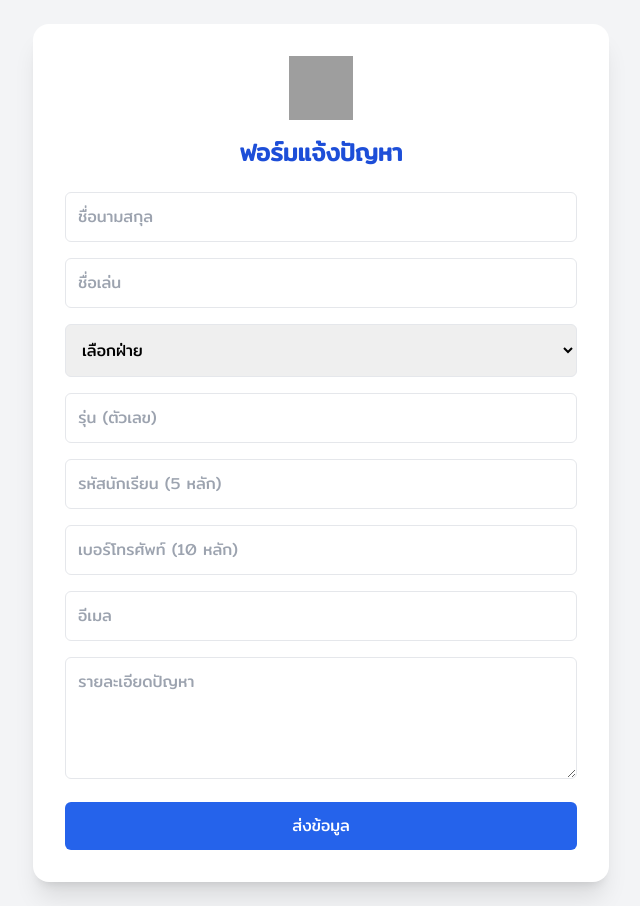
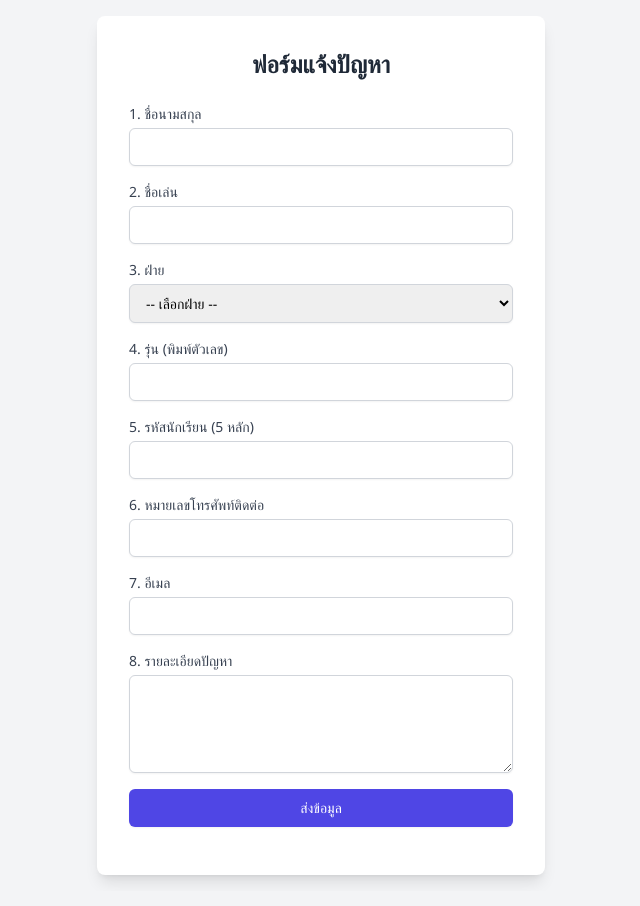
Before and after one commit to naphatphong-bwnsc/sos, a plain HTML site: page form.html in a window 1280 px wide. Shown: the whole page, without its empty margins (319-959 px from the left). Drawn offline with nearby package versions, Linux system fonts and the light colour scheme; some packages are replaced by stand-ins of ours; grey boxes are pictures that could not be loaded; a script that the page names is missing.

Commit message:
Update form.html

```diff
--- a/form.html
+++ b/form.html
@@ -1,105 +1,131 @@
 <!DOCTYPE html>
 <html lang="th">
 <head>
-  <meta charset="UTF-8" />
-  <title>ฟอร์มแจ้งปัญหา</title>
-  <meta name="viewport" content="width=device-width, initial-scale=1" />
-
-  <!-- Tailwind CSS -->
+    <meta charset="UTF-8">
+    <meta name="viewport" content="width=device-width, initial-scale=1.0">
+    <title>ระบบแจ้งปัญหา</title>
     <script src="https://cdn.tailwindcss.com"></script>
-
-  <!-- Google Font: Mitr -->
-  <link href="https://fonts.googleapis.com/css2?family=Mitr&display=swap" rel="stylesheet">
     <style>
+        /* Optional: Custom styles if needed, though Tailwind covers most */
         body {
-      font-family: 'Mitr', sans-serif;
+            font-family: 'Segoe UI', Tahoma, Geneva, Verdana, sans-serif;
         }
     </style>
-
-  <!-- SweetAlert2 -->
-  <script src="https://cdn.jsdelivr.net/npm/sweetalert2@11"></script>
 </head>
-
-<body class="bg-gray-100 min-h-screen flex items-center justify-center p-6">
-  <div class="bg-white rounded-2xl shadow-xl p-8 w-full max-w-xl">
-    <div class="flex justify-center mb-4">
-      <img src="https://upload.wikimedia.org/wikipedia/commons/thumb/e/e1/Information_icon4.svg/120px-Information_icon4.svg.png" alt="logo" class="w-16 h-16">
+<body class="bg-gray-100 flex items-center justify-center min-h-screen p-4">
+    <div class="bg-white p-8 rounded-lg shadow-lg w-full max-w-md">
+        <h2 class="text-2xl font-bold text-center text-gray-800 mb-6">ฟอร์มแจ้งปัญหา</h2>
+        <form id="issueForm" class="space-y-4">
+            <div>
+                <label for="fullname" class="block text-sm font-medium text-gray-700">1. ชื่อนามสกุล</label>
+                <input type="text" id="fullname" name="fullname" required
+                       class="mt-1 block w-full px-3 py-2 border border-gray-300 rounded-md shadow-sm focus:outline-none focus:ring-indigo-500 focus:border-indigo-500 sm:text-sm">
             </div>
 
-    <h2 class="text-2xl font-bold mb-6 text-center text-blue-700">ฟอร์มแจ้งปัญหา</h2>
+            <div>
+                <label for="nickname" class="block text-sm font-medium text-gray-700">2. ชื่อเล่น</label>
+                <input type="text" id="nickname" name="nickname" required
+                       class="mt-1 block w-full px-3 py-2 border border-gray-300 rounded-md shadow-sm focus:outline-none focus:ring-indigo-500 focus:border-indigo-500 sm:text-sm">
+            </div>
 
-    <form id="problemForm" class="space-y-4">
-      <input type="text" name="fullname" placeholder="ชื่อนามสกุล" required class="w-full p-3 border rounded-md" />
-      <input type="text" name="nickname" placeholder="ชื่อเล่น" required class="w-full p-3 border rounded-md" />
+            <div>
+                <label for="department" class="block text-sm font-medium text-gray-700">3. ฝ่าย</label>
+                <select id="department" name="department" required
+                        class="mt-1 block w-full px-3 py-2 border border-gray-300 rounded-md shadow-sm focus:outline-none focus:ring-indigo-500 focus:border-indigo-500 sm:text-sm">
+                    <option value="">-- เลือกฝ่าย --</option>
+                    <option value="IT Support">IT Support</option>
+                    <option value="HR">HR</option>
+                    <option value="Accounting">Accounting</option>
+                    <option value="Marketing">Marketing</option>
+                    <option value="General Affairs">General Affairs</option>
+                    <option value="Other">อื่นๆ</option>
+                </select>
+            </div>
 
-      <select name="department" required class="w-full p-3 border rounded-md">
-        <option value="" disabled selected>เลือกฝ่าย</option>
-        <option>ประชาสัมพันธ์</option>
-        <option>ลงทะเบียน</option>
-        <option>สถานที่</option>
-        <option>พยาบาล</option>
-        <option>กิจกรรม</option>
-        <option>อื่นๆ</option>
-      </select>
+            <div>
+                <label for="generation" class="block text-sm font-medium text-gray-700">4. รุ่น (พิมพ์ตัวเลข)</label>
+                <input type="number" id="generation" name="generation" required min="1"
+                       class="mt-1 block w-full px-3 py-2 border border-gray-300 rounded-md shadow-sm focus:outline-none focus:ring-indigo-500 focus:border-indigo-500 sm:text-sm">
+            </div>
 
-      <input type="number" name="generation" placeholder="รุ่น (ตัวเลข)" required class="w-full p-3 border rounded-md" />
-      <input type="text" name="studentId" placeholder="รหัสนักเรียน (5 หลัก)" maxlength="5" pattern="\d{5}" required class="w-full p-3 border rounded-md" />
-      <input type="tel" name="phone" placeholder="เบอร์โทรศัพท์ (10 หลัก)" pattern="0[0-9]{9}" required class="w-full p-3 border rounded-md" />
-      <input type="email" name="email" placeholder="อีเมล" required class="w-full p-3 border rounded-md" />
-      <textarea name="problem" placeholder="รายละเอียดปัญหา" rows="4" required class="w-full p-3 border rounded-md"></textarea>
+            <div>
+                <label for="studentId" class="block text-sm font-medium text-gray-700">5. รหัสนักเรียน (5 หลัก)</label>
+                <input type="text" id="studentId" name="studentId" required pattern="\d{5}" maxlength="5"
+                       title="กรุณากรอกรหัสนักเรียน 5 หลักที่เป็นตัวเลขเท่านั้น"
+                       class="mt-1 block w-full px-3 py-2 border border-gray-300 rounded-md shadow-sm focus:outline-none focus:ring-indigo-500 focus:border-indigo-500 sm:text-sm">
+            </div>
 
-      <button type="submit" class="w-full bg-blue-600 text-white py-3 rounded-md hover:bg-blue-700 transition">
+            <div>
+                <label for="phone" class="block text-sm font-medium text-gray-700">6. หมายเลขโทรศัพท์ติดต่อ</label>
+                <input type="tel" id="phone" name="phone" required
+                       class="mt-1 block w-full px-3 py-2 border border-gray-300 rounded-md shadow-sm focus:outline-none focus:ring-indigo-500 focus:border-indigo-500 sm:text-sm">
+            </div>
+
+            <div>
+                <label for="email" class="block text-sm font-medium text-gray-700">7. อีเมล</label>
+                <input type="email" id="email" name="email" required
+                       class="mt-1 block w-full px-3 py-2 border border-gray-300 rounded-md shadow-sm focus:outline-none focus:ring-indigo-500 focus:border-indigo-500 sm:text-sm">
+            </div>
+
+            <div>
+                <label for="problem" class="block text-sm font-medium text-gray-700">8. รายละเอียดปัญหา</label>
+                <textarea id="problem" name="problem" rows="4" required
+                          class="mt-1 block w-full px-3 py-2 border border-gray-300 rounded-md shadow-sm focus:outline-none focus:ring-indigo-500 focus:border-indigo-500 sm:text-sm"></textarea>
+            </div>
+
+            <div>
+                <button type="submit"
+                        class="w-full flex justify-center py-2 px-4 border border-transparent rounded-md shadow-sm text-sm font-medium text-white bg-indigo-600 hover:bg-indigo-700 focus:outline-none focus:ring-2 focus:ring-offset-2 focus:ring-indigo-500">
                     ส่งข้อมูล
                 </button>
+            </div>
+            <div id="responseMessage" class="text-center mt-4 text-sm font-medium"></div>
         </form>
     </div>
 
     <script>
-    document.getElementById("problemForm").addEventListener("submit", async function (e) {
-      e.preventDefault();
-      const form = this;
+        const form = document.getElementById('issueForm');
+        const responseMessage = document.getElementById('responseMessage');
+
+        // *** สำคัญมาก: เปลี่ยน YOUR_WEB_APP_URL_HERE ด้วย URL ที่คุณได้จากการ Deploy Google Apps Script ***
+        const WEB_APP_URL = 'https://script.google.com/macros/s/AKfycbxe5nX19YLDnMb_ruvJ21U3Fe5UkU2947W05qGXmyQ_7979LO8LLw9N-Hzz7njTXboIoA/exec';
+
+        form.addEventListener('submit', async (event) => {
+            event.preventDefault(); // ป้องกันการโหลดหน้าใหม่เมื่อกด submit
+
             const formData = new FormData(form);
-      const data = Object.fromEntries(formData.entries());
+            const data = {};
+            formData.forEach((value, key) => {
+                data[key] = value;
+            });
 
-      if (!/^\d{5}$/.test(data.studentId)) {
-        Swal.fire({
-          icon: 'warning',
-          title: 'รูปแบบรหัสผิด',
-          text: 'กรุณากรอกรหัสนักเรียนให้ครบ 5 หลัก',
-        });
-        return;
-      }
-
-      if (!/^0\d{9}$/.test(data.phone)) {
-        Swal.fire({
-          icon: 'warning',
-          title: 'เบอร์โทรไม่ถูกต้อง',
-          text: 'กรุณากรอกเบอร์โทร 10 หลักขึ้นต้นด้วย 0',
-        });
-        return;
-      }
+            responseMessage.textContent = 'กำลังส่งข้อมูล...';
+            responseMessage.className = 'text-center mt-4 text-sm font-medium text-gray-600';
 
             try {
-        const res = await fetch("https://script.google.com/macros/s/AKfycbxe5nX19YLDnMb_ruvJ21U3Fe5UkU2947W05qGXmyQ_7979LO8LLw9N-Hzz7njTXboIoA/exec", {
-          method: "POST",
-          body: JSON.stringify(data),
-          headers: { "Content-Type": "application/json" }
+                const response = await fetch(WEB_APP_URL, {
+                    method: 'POST',
+                    mode: 'cors', // สำคัญสำหรับ CORS
+                    headers: {
+                        'Content-Type': 'application/json'
+                    },
+                    body: JSON.stringify(data)
                 });
 
-        if (!res.ok) throw new Error("Error");
+                const result = await response.json();
 
-        Swal.fire({
-          icon: 'success',
-          title: 'ส่งข้อมูลสำเร็จ',
-          text: 'ขอบคุณสำหรับการแจ้งปัญหา',
-        });
-        form.reset();
-      } catch (err) {
-        Swal.fire({
-          icon: 'error',
-          title: 'เกิดข้อผิดพลาด',
-          text: 'ไม่สามารถส่งข้อมูลได้ กรุณาลองใหม่ภายหลัง',
-        });
+                if (result.result === 'success') {
+                    responseMessage.textContent = 'ส่งข้อมูลสำเร็จ! ขอบคุณครับ/ค่ะ';
+                    responseMessage.className = 'text-center mt-4 text-sm font-medium text-green-600';
+                    form.reset(); // ล้างข้อมูลในฟอร์มหลังจากส่งสำเร็จ
+                } else {
+                    responseMessage.textContent = 'เกิดข้อผิดพลาดในการส่งข้อมูล: ' + (result.message || 'ไม่ทราบสาเหตุ');
+                    responseMessage.className = 'text-center mt-4 text-sm font-medium text-red-600';
+                }
+            } catch (error) {
+                console.error('Error:', error);
+                responseMessage.textContent = 'เกิดข้อผิดพลาดในการเชื่อมต่อ: ' + error.message;
+                responseMessage.className = 'text-center mt-4 text-sm font-medium text-red-600';
             }
         });
     </script>
```
Lines whose indentation alone changed are shown as unchanged.
